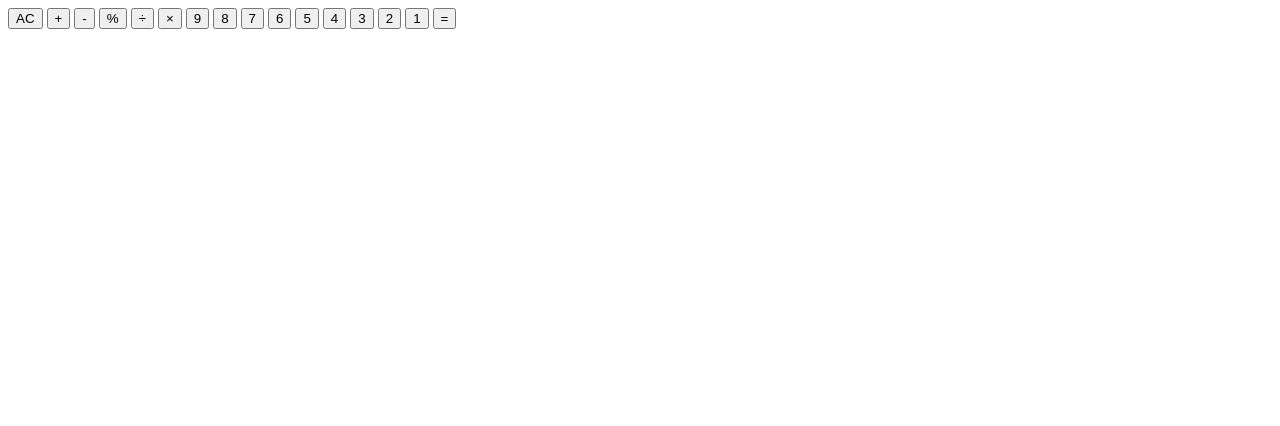
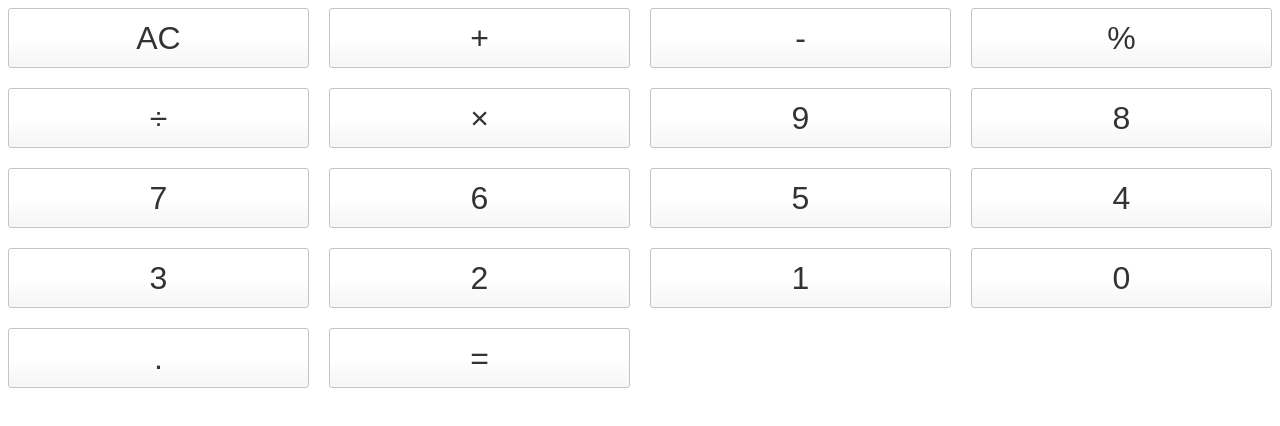
Before and after one commit to Zoha-Arif/pocket-calculator, a plain HTML site: page index.html in a window 1280 px wide. Drawn offline with Linux system fonts and the light colour scheme.

Commit message:
styled / added buttons

```diff
--- a/index.html
+++ b/index.html
@@ -8,13 +8,14 @@
   </head>
   <body>
     <div class="calculator">
-      <div class="calculator keys">
+      <div class="calculator_screen"></div>
+      <div class="calculator-keys">
         <button class="button" type="button" value="AC">AC</button>
         <button class="button" type="button" value="+">+</button>
         <button class="button" type="button" value="-">-</button>
         <button class="button" type="button" value="%">%</button>
-        <button class="button" type="button" value="/">÷</button>
-        <button class="button" type="button" value="*">×</button>
+        <button class="button" type="button" value="/">&divide</button>
+        <button class="button" type="button" value="*">&times</button>
         <button class="button" type="button" value="9">9</button>
         <button class="button" type="button" value="8">8</button>
         <button class="button" type="button" value="7">7</button>
@@ -24,6 +25,8 @@
         <button class="button" type="button" value="3">3</button>
         <button class="button" type="button" value="2">2</button>
         <button class="button" type="button" value="1">1</button>
+        <button class="button" type="button" value="0">0</button>
+        <button class="button" type="button" value=".">.</button>
         <button class="button" type="button" value="enter">=</button>
       </div>
     </div>
--- a/main.css
+++ b/main.css
@@ -0,0 +1,18 @@
+button {
+  height: 60px;
+  background-color: #fff;
+  border-radius: 3px;
+  border: 1px solid #c4c4c4;
+  background-color: transparent;
+  font-size: 2rem;
+  color: #333;
+  background-image: linear-gradient(to bottom,transparent,transparent 50%,rgba(0,0,0,.04));
+  box-shadow: inset 0 0 0 1px rgba(255,255,255,.05), inset 0 1px 0 0 rgba(255,255,255,.45), inset 0 -1px 0 0 rgba(255,255,255,.15), 0 1px 0 0 rgba(255,255,255,.15);
+  text-shadow: 0 1px rgba(255,255,255,.4);
+}
+.calculator-keys {
+  display: grid;
+  grid-template-columns: repeat(4, 1fr);
+  grid-row-gap: 20px;
+  grid-column-gap: 20px;
+}
```
